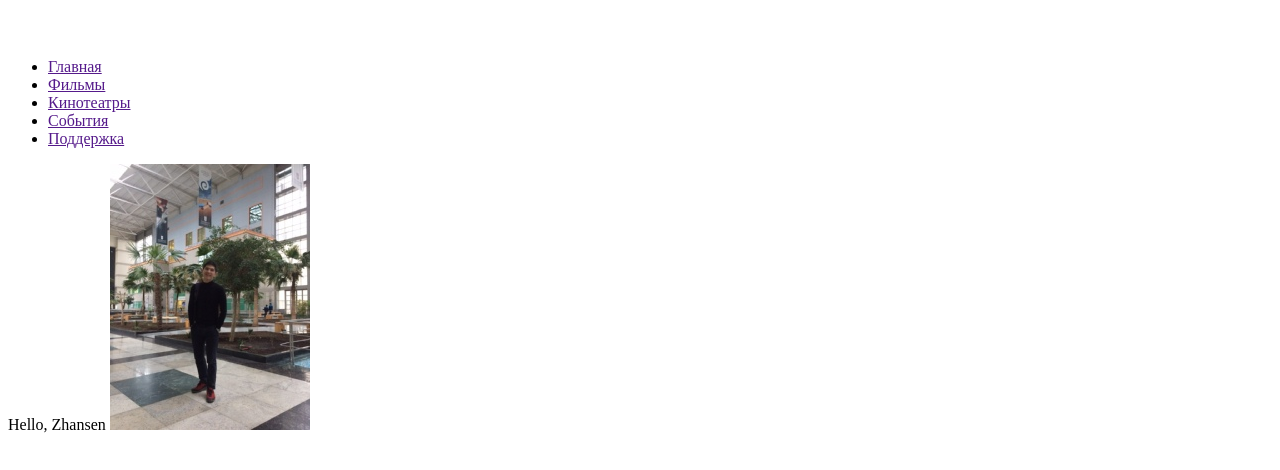
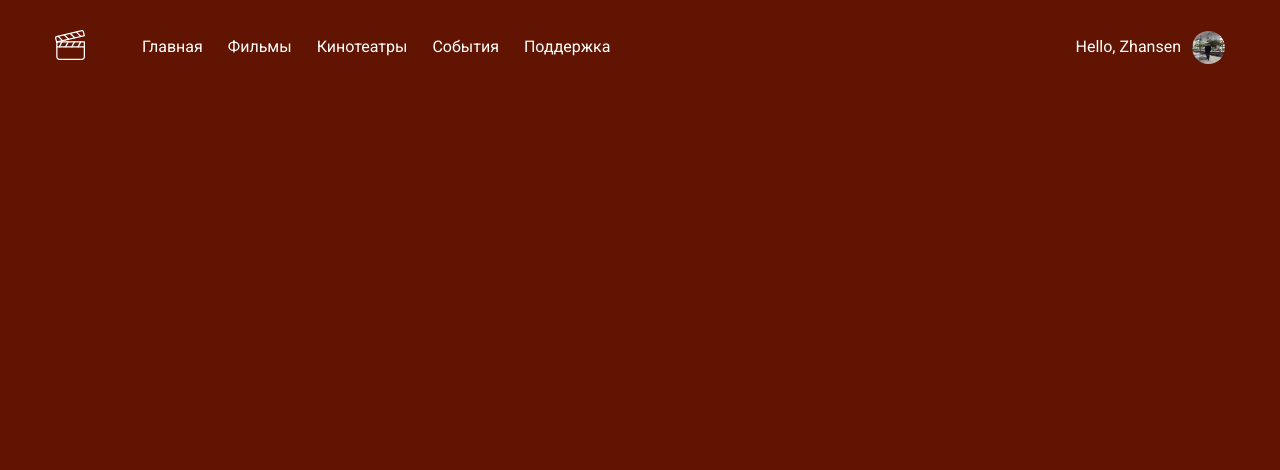
Before and after one commit to zhansenahmetov/cinema-project, a plain HTML site: page index.html in a window 1280 px wide. Drawn offline with Linux system fonts and the light colour scheme; the site is published under a folder, as on GitHub Pages, so addresses that start at the root find nothing.

Commit message:
changed css

```diff
--- a/index.html
+++ b/index.html
@@ -11,8 +11,8 @@
       href="https://fonts.googleapis.com/css2?family=Roboto:wght@400;700&display=swap"
       rel="stylesheet"
     />
-    <link rel="stylesheet" href="/css/normalize.css" />
-    <link rel="stylesheet" href="/css/style.css" />
+    <link rel="stylesheet" href="css/normalize.css" />
+    <link rel="stylesheet" href="css/style.css" />
   </head>
   <body>
     <header class="header container">
```
